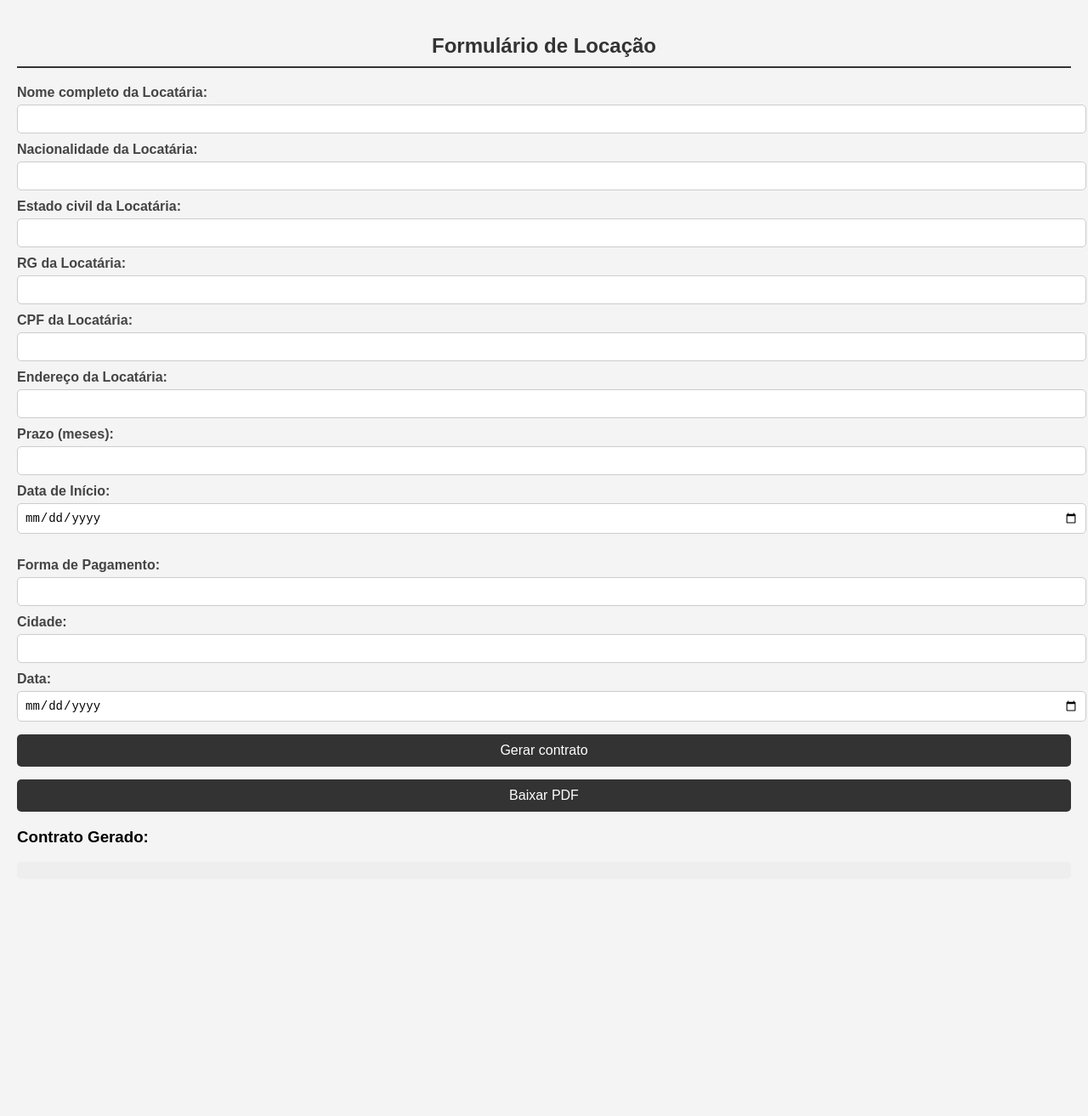
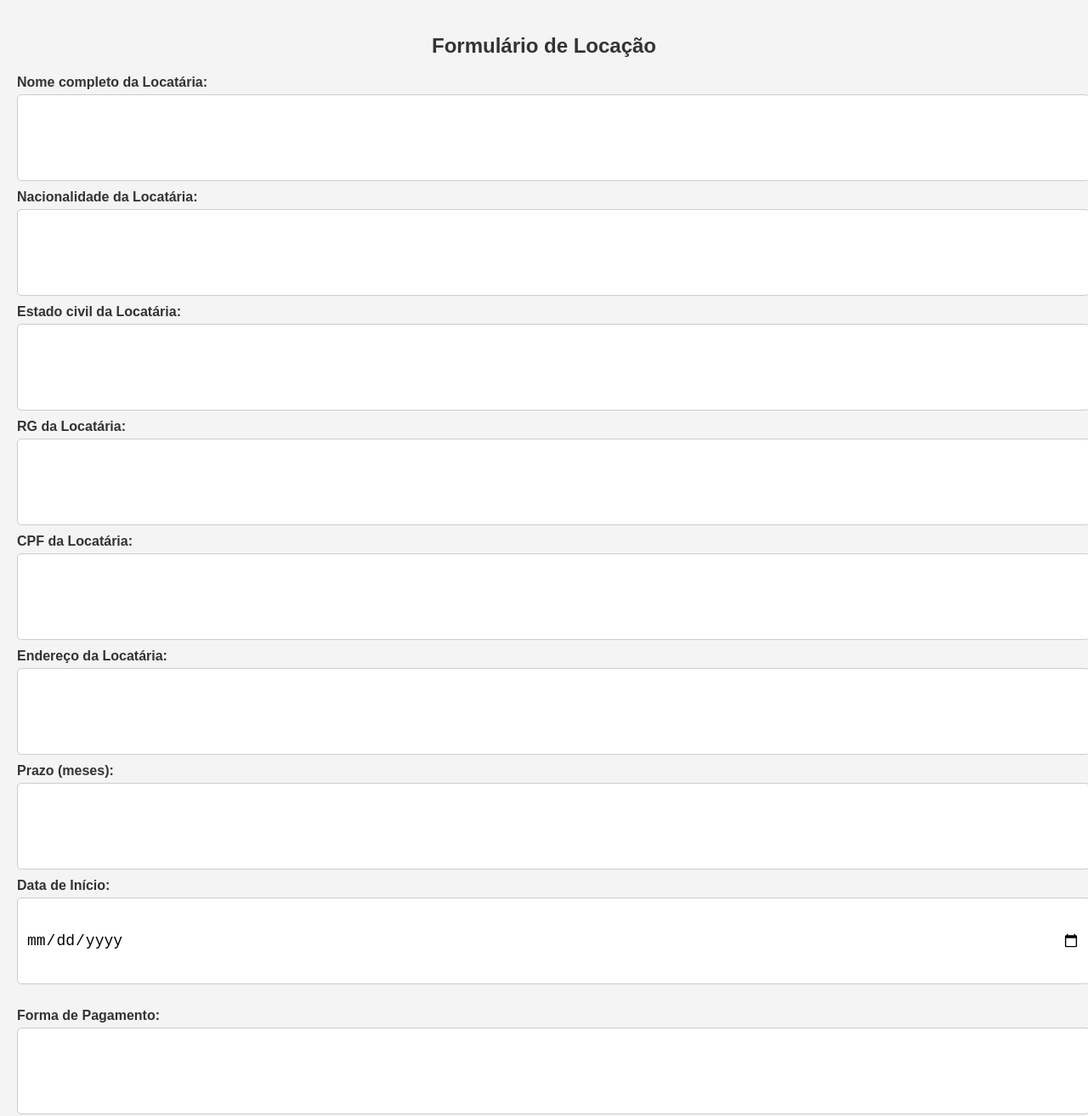
Before and after one commit to JCARLOS3009/contrato, a plain HTML site: page index.html in a window 1280 px wide. Shown: the top 1313 px of the page at 85% size. Before the commit the page ends 1068 px from the top, so only its background shows below. Drawn offline with nearby package versions, Linux system fonts and the light colour scheme.

Commit message:
Update style.css

```diff
--- a/style.css
+++ b/style.css
@@ -1,65 +1,110 @@
+/* Estilos gerais */
 body {
-    font-family: 'Arial', sans-serif;
-    background-color: #f4f4f4;
+    font-family: Arial, sans-serif;
     margin: 0;
     padding: 20px;
+    background-color: #f4f4f4;
+    color: #333;
 }
 
-.container {
-    max-width: 700px;
-    background: white;
-    padding: 20px;
-    margin: auto;
-    border-radius: 8px;
-    box-shadow: 0px 0px 10px rgba(0, 0, 0, 0.1);
+/* Estilização do formulário */
+h2 {
+    text-align: center;
 }
 
-h2 {
-    text-align: center;
-    color: #333;
-    font-weight: bold;
-    border-bottom: 2px solid #333;
-    padding-bottom: 10px;
-    margin-bottom: 20px;
+form {
+    max-width: 500px;
+    margin: 0 auto;
+    background: #fff;
+    padding: 20px;
+    border-radius: 10px;
+    box-shadow: 0px 4px 8px rgba(0, 0, 0, 0.2);
 }
 
+/* Campos do formulário */
 label {
     font-weight: bold;
-    color: #444;
     display: block;
     margin-top: 10px;
 }
 
+/* Estilos gerais para inputs */
 input {
     width: 100%;
-    padding: 8px;
+    padding: 10px;
     margin-top: 5px;
     border: 1px solid #ccc;
     border-radius: 5px;
-    font-size: 14px;
+    font-size: 16px;
 }
 
+/* Para telas maiores (desktops e notebooks) */
+@media (min-width: 768px) {
+    input {
+        height: 80px; /* Inputs um pouco maiores */
+        font-size: 18px;
+    }
+}
+
+/* Para telas pequenas (celulares) */
+@media (max-width: 480px) {
+    input {
+        height: 80px; /* Inputs menores para caber melhor na tela */
+        font-size: 14px;
+    }
+}
+
+
+/* Botões */
 button {
-    background: #333;
+    width: 100%;
+    padding: 12px;
+    margin-top: 15px;
+    background-color: #007BFF;
     color: white;
-    padding: 10px;
     border: none;
     border-radius: 5px;
+    font-size: 16px;
     cursor: pointer;
-    font-size: 16px;
-    width: 100%;
-    margin-top: 15px;
-    transition: background 0.3s ease;
 }
 
 button:hover {
-    background: #555;
+    background-color: #0056b3;
 }
 
+/* Contrato gerado */
 #contratoGerado {
-    background: #eee;
-    padding: 10px;
-    border-radius: 5px;
-    font-size: 14px;
+    background: #fff;
+    padding: 15px;
+    border-radius: 10px;
+    box-shadow: 0px 4px 8px rgba(0, 0, 0, 0.1);
     white-space: pre-wrap;
 }
+
+/* Responsividade para telas menores */
+@media (max-width: 600px) {
+    body {
+        padding: 10px;
+    }
+
+    form {
+        width: 100%;
+        height: 100px;
+        padding: 15px;
+    }
+
+    button {
+        font-size: 14px;
+    }
+}
+/* Esconde o contrato por padrão */
+#contratoContainer {
+    display: none; /* Oculto até que seja ativado via JavaScript */
+    background: #fff;
+    padding: 15px;
+    margin-top: 20px;
+    border-radius: 10px;
+    box-shadow: 0px 4px 8px rgba(0, 0, 0, 0.2);
+    width: 100%;
+    max-width: 600px;
+}
```
